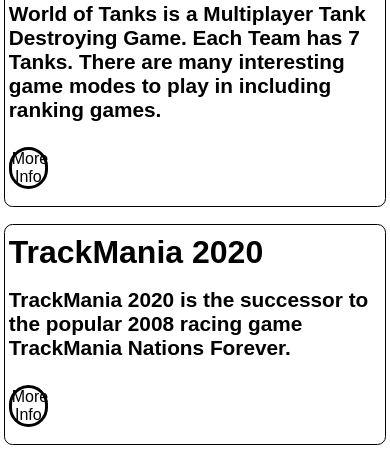
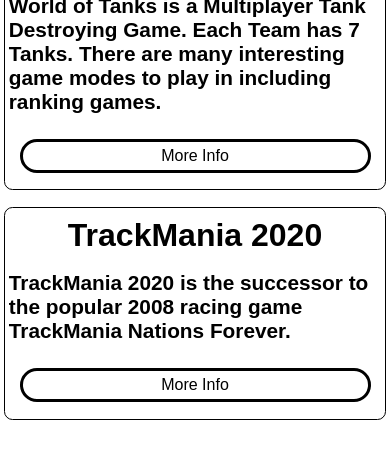
Before and after one commit to AlpharinoGamer947/AlpharinoGamer947.github.io, a plain HTML site: page html/videogames/videogames.alpharinogamer947.html in a window 390 px wide. Shown: the part 630-1092 px from the top of the page. After the commit the page ends 1066 px from the top, so only its background shows below. Drawn offline with Linux system fonts and the light colour scheme.

Commit message:
New files

```diff
--- a/css/cards/card-t1.css
+++ b/css/cards/card-t1.css
@@ -45,11 +45,6 @@
 
 }
 
-/* .card-t1 #more-info-button:hover {
-    border-color: deepskyblue;
-    background-color: black;
-    color: deepskyblue;
-} */
 .card-t1:hover {
 
     border-color: deepskyblue;
@@ -76,3 +71,25 @@
         color: coral;
     }
 }
+
+@media (max-width: 700px) {
+    .card-t1 {
+
+        display: flex;
+        flex-direction: column;
+
+        a {
+            display: block;
+            text-align: center;
+        }
+
+        p {
+            text-align: left;
+        }
+
+        #more-info-button {
+            width: 90vw;
+            height: 4vh;
+        }
+    }
+}
```
Also changed, not shown: css/cards/card-t2.css (+7 -0 lines), css/container/container.css (+10 -1 lines), html/videogames/homepage/zenlesszonezero.vg.alpharinogamer947.html (+2 -2 lines).
